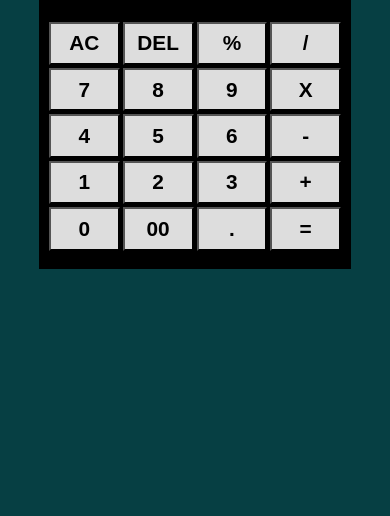
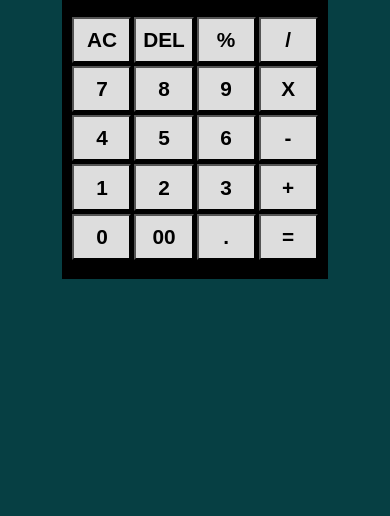
Before and after one commit to mubashargithub/Calculator-App, a plain HTML site: page index.html in a window 390 px wide. Shown: the part 328-844 px from the top of the page. Drawn offline with Linux system fonts and the light colour scheme.

Commit message:
Update style.css

```diff
--- a/style.css
+++ b/style.css
@@ -138,8 +138,8 @@
 
 @media only screen and (max-width: 400px) {
     .main {
-        width: 80%;
-        height: 350px;
+        width: 68%;
+        height: 370px;
     }
 
     .btn > button {
```
